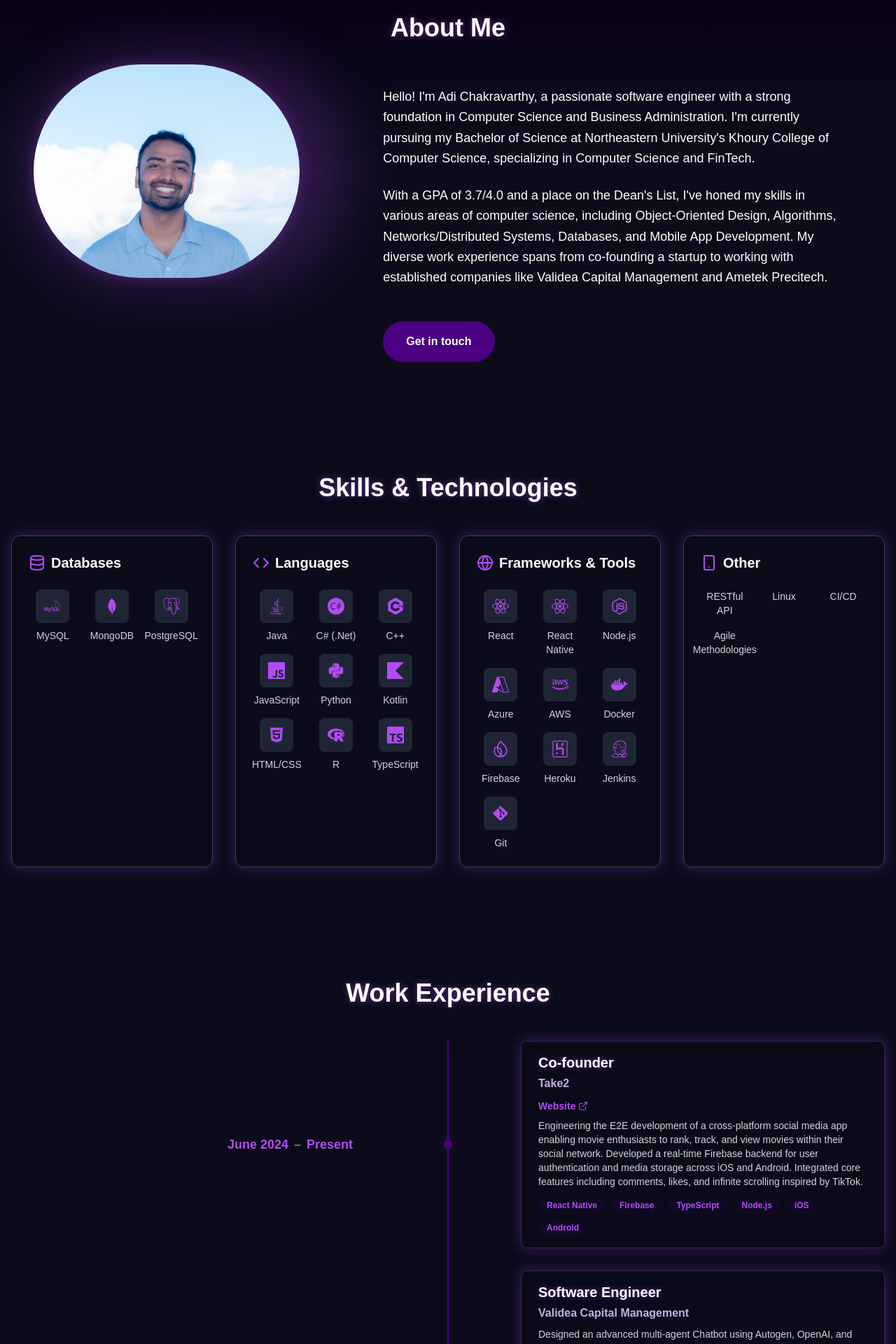
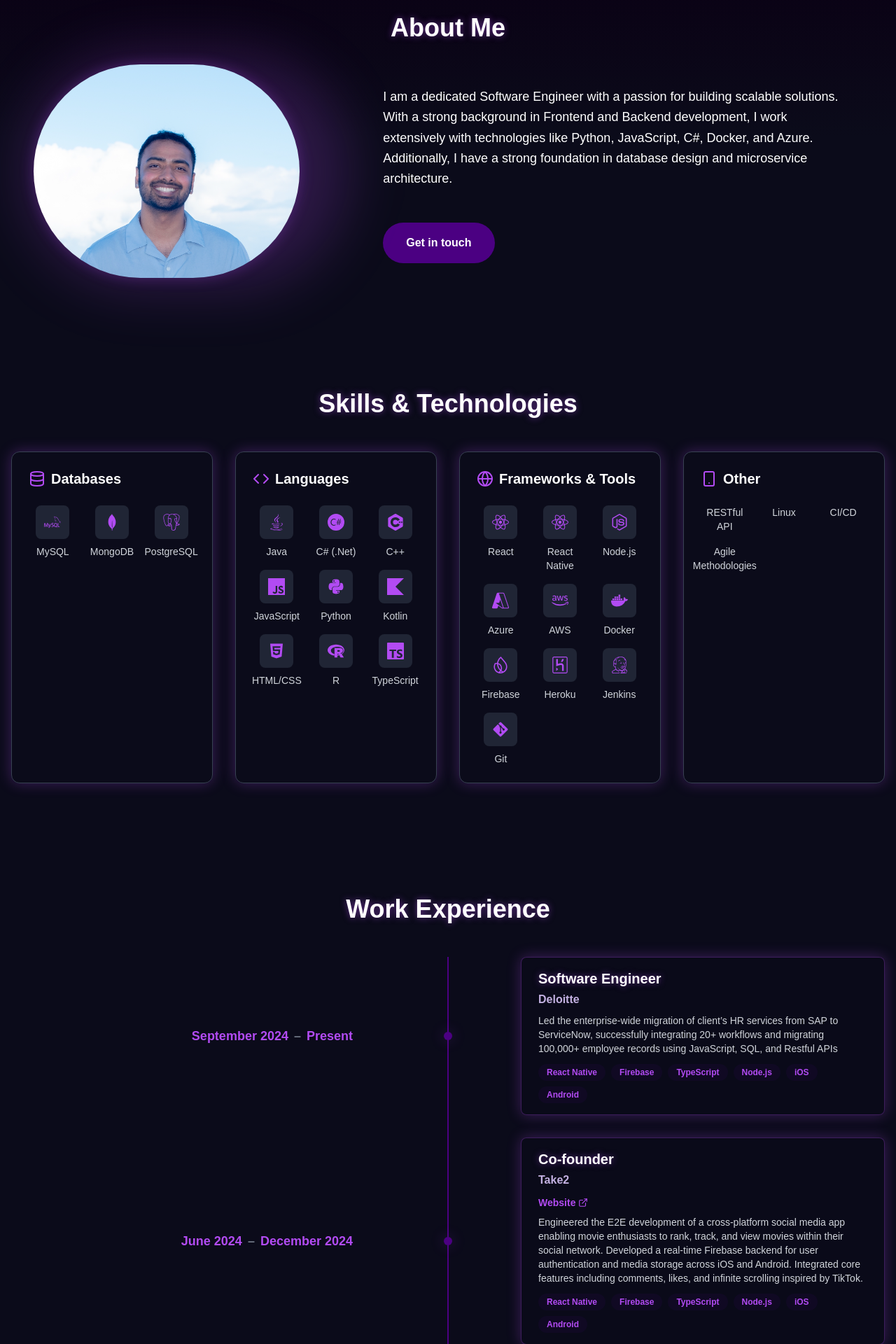
Before and after one commit to adichak27/AdiWebsite, a Next.js app: page / in a window 1280 px wide. Shown: the part 860-2780 px from the top of the page at 70% size. Built offline with nearby package versions, Linux system fonts and the light colour scheme.

Commit message:
Minor resume updates

```diff
--- a/components/About.tsx
+++ b/components/About.tsx
@@ -50,10 +50,10 @@
           >
             <div className="space-y-6">
               <p className="text-lg leading-relaxed text-white">
-                Hello! I'm Adi Chakravarthy, a passionate software engineer with a strong foundation in Computer Science and Business Administration. I'm currently pursuing my Bachelor of Science at Northeastern University's Khoury College of Computer Science, specializing in Computer Science and FinTech.
+              I am a dedicated Software Engineer with a passion for building scalable solutions. With a strong background in Frontend and Backend development, I work extensively with technologies like Python, JavaScript, C#, Docker, and Azure. Additionally, I have a strong foundation in database design and microservice architecture.
+
               </p>
               <p className="text-lg leading-relaxed text-white">
-                With a GPA of 3.7/4.0 and a place on the Dean's List, I've honed my skills in various areas of computer science, including Object-Oriented Design, Algorithms, Networks/Distributed Systems, Databases, and Mobile App Development. My diverse work experience spans from co-founding a startup to working with established companies like Validea Capital Management and Ametek Precitech.
               </p>
               <motion.div
                 className="pt-6"
--- a/components/Contact.tsx
+++ b/components/Contact.tsx
@@ -23,7 +23,7 @@
           viewport={{ once: false, margin: "-100px" }}
         >
           <p className="text-xl text-white mb-8">
-            I'm currently looking for new opportunities. Whether you have a question or just want to say hi, feel free to reach out!
+            Whether you have a question or just want to say hi, feel free to reach out!
           </p>
 
           <div className="flex flex-col items-center gap-6">
--- a/components/Experience.tsx
+++ b/components/Experience.tsx
@@ -3,21 +3,28 @@
 
 const experiences = [
   {
-    title: 'Co-founder',
-    company: 'Take2',
-    date: 'June 2024 – Present',
-    description: 'Engineering the E2E development of a cross-platform social media app enabling movie enthusiasts to rank, track, and view movies within their social network. Developed a real-time Firebase backend for user authentication and media storage across iOS and Android. Integrated core features including comments, likes, and infinite scrolling inspired by TikTok.',
+    title: 'Software Engineer',
+    company: 'Deloitte',
+    date: 'September 2024 – Present',
+    description: 'Led the enterprise-wide migration of client’s HR services from SAP to ServiceNow, successfully integrating 20+ workflows and migrating 100,000+ employee records using JavaScript, SQL, and Restful APIs',
     skills: ['React Native', 'Firebase', 'TypeScript', 'Node.js', 'iOS', 'Android']
   },
   {
-    title: 'Software Engineer',
+    title: 'Co-founder',
+    company: 'Take2',
+    date: 'June 2024 – December 2024',
+    description: 'Engineered the E2E development of a cross-platform social media app enabling movie enthusiasts to rank, track, and view movies within their social network. Developed a real-time Firebase backend for user authentication and media storage across iOS and Android. Integrated core features including comments, likes, and infinite scrolling inspired by TikTok.',
+    skills: ['React Native', 'Firebase', 'TypeScript', 'Node.js', 'iOS', 'Android']
+  },
+  {
+    title: 'AI Solutions Developer',
     company: 'Validea Capital Management',
     date: 'March 2024 – July 2024',
     description: `Designed an advanced multi-agent Chatbot using Autogen, OpenAI, and Python providing personalized investment support for 50,000+ clients (Deployed using Docker and Azure). Created an AI model to analyze decades of Validea's financial content, delivering tailored investment insights.`,
     skills: ['AI/ML', 'Python', 'OpenAI', 'Docker', 'Azure', 'AutoGen']
   },
   {
-    title: 'Software Engineer',
+    title: 'Back-End Software Engineer',
     company: 'Ametek Precitech',
     date: 'July 2023 – December 2023',
     description: 'Developed a programmable file browsing system (JavaScript, C++) allowing 5,000+ clients to conveniently upload and edit programs used for ultra-precision diamond milling machines. Presented new dashboard idea to senior leaders, secured approval, and implemented in C# (.Net). Resolved 50+ bugs relating to multi-threading, dependencies, memory leaks, and database contentions. Implemented CI/CD pipelines with Jenkins and Bitbucket, streamlining regression testing for 200+ test suites.',
--- a/components/Projects.tsx
+++ b/components/Projects.tsx
@@ -76,19 +76,7 @@
                   <ExternalLink size={16} />
                   Live Demo
                 </motion.a>
-                {project.title === 'Avatar Arcade' && (
-                  <motion.a
-                    href={project.githubUrl}
-                    target="_blank"
-                    rel="noopener noreferrer"
-                    className="inline-flex items-center gap-2 text-cosmic-glow hover:text-cosmic-light transition-colors"
-                    whileHover={{ scale: 1.05 }}
-                    whileTap={{ scale: 0.95 }}
-                  >
-                    <FaGithub size={20} />
-                    Source Code
-                  </motion.a>
-                )}
+                {project.title === 'Avatar Arcade'}
               </div>
             </motion.div>
           ))}
```
